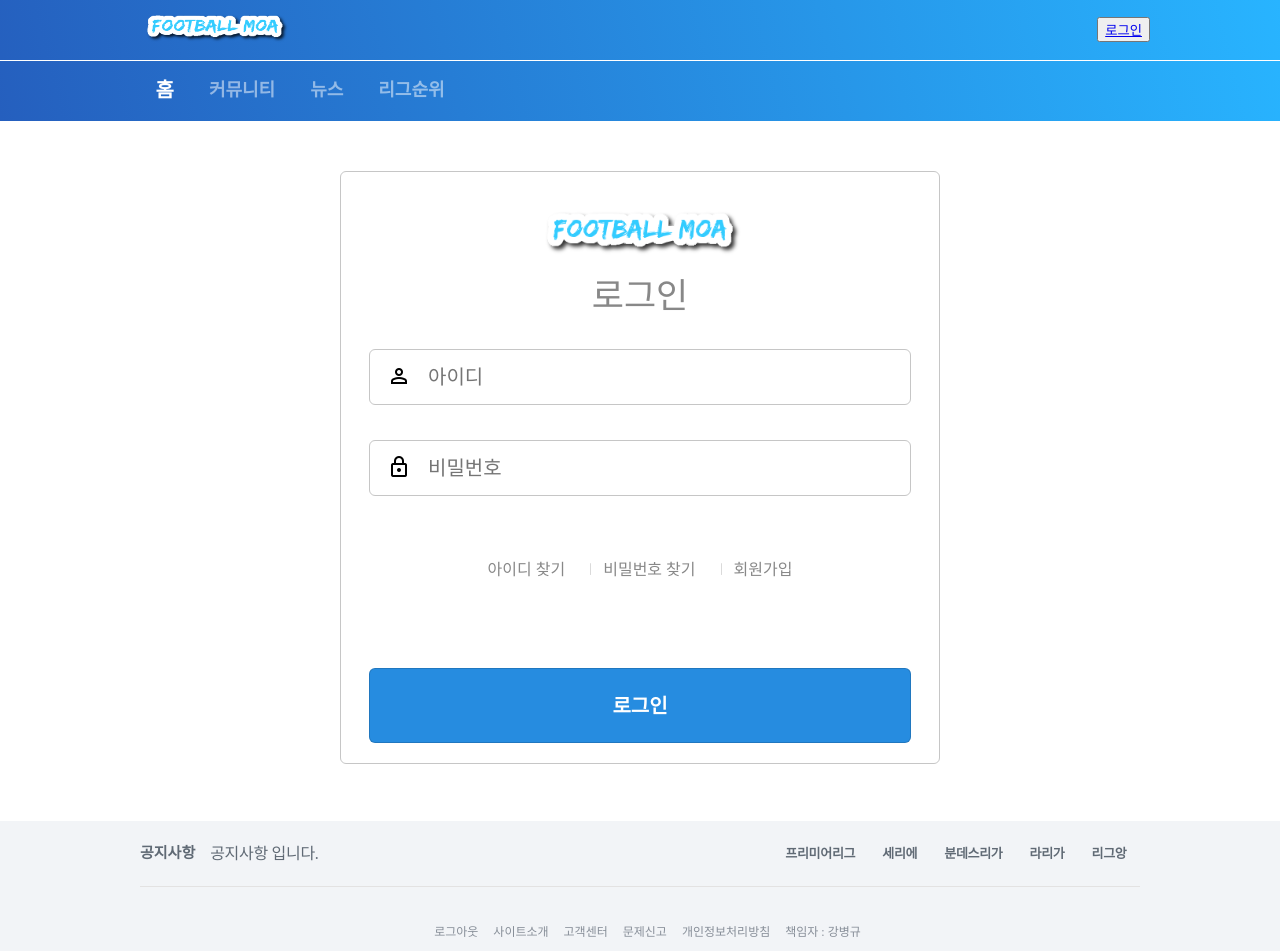
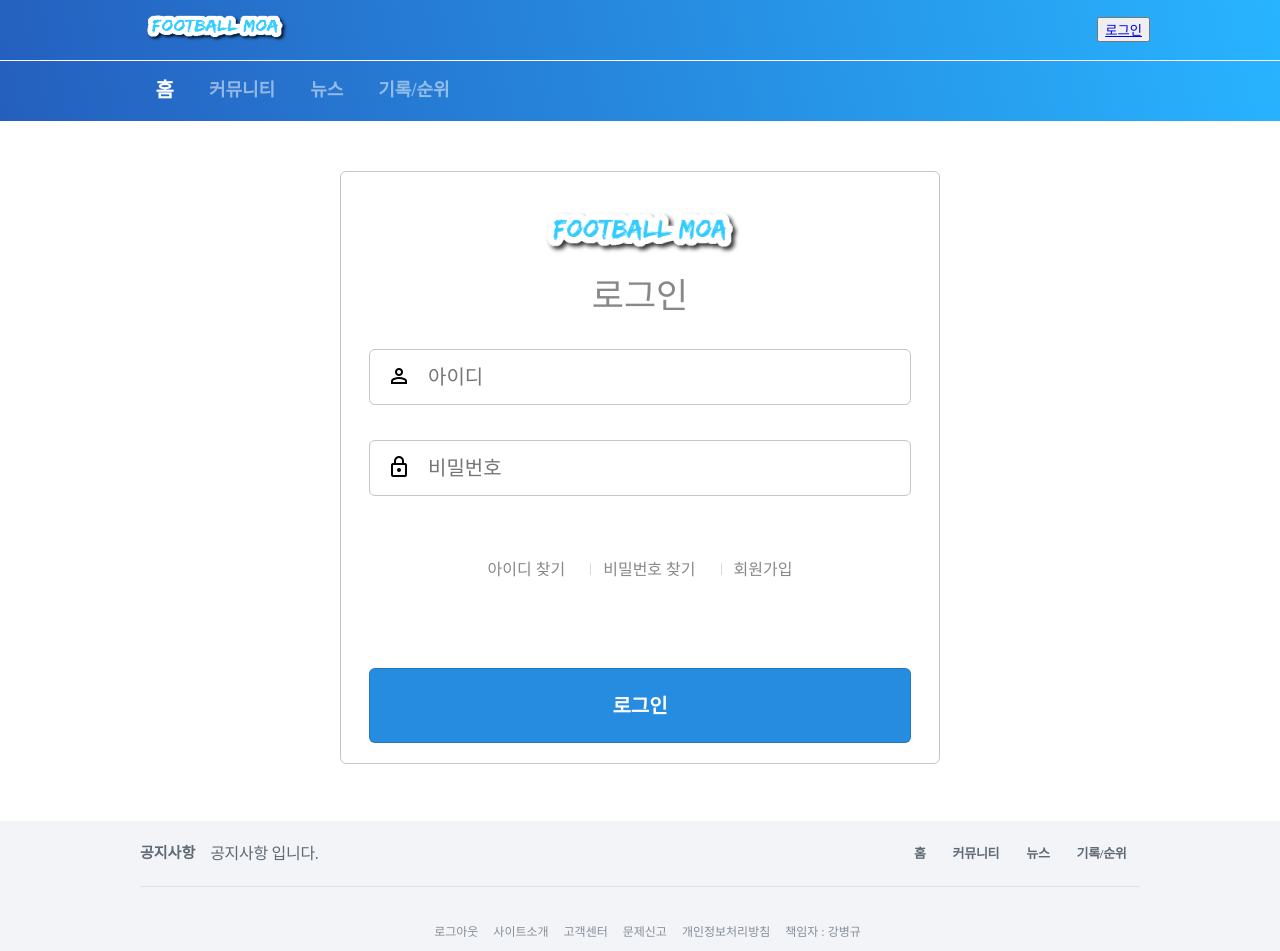
Before and after one commit to ggangb/project3-frontend, a Vue app: page /login in a window 1280 px wide. Shown: the top 951 px of the page. Built offline with nearby package versions, Linux system fonts and the light colour scheme.

Commit message:
header footer 수정 router 설정

```diff
--- a/src/components/layout/PageFooter.vue
+++ b/src/components/layout/PageFooter.vue
@@ -10,29 +10,25 @@
           <ul class="league_list">
             <li class="league_item">
               <a class="link_league">
-                프리미어리그
+                홈
               </a>
               </li>
             <li class="league_item">
               <a class="link_league">
-                세리에
+                커뮤니티
               </a>
             </li>
             <li class="league_item">
               <a class="link_league">
-                분데스리가
+                뉴스
               </a>
             </li>
             <li class="league_item">
               <a class="link_league">
-                라리가
+                기록/순위
               </a>
             </li>
-            <li class="league_item">
-              <a class="link_league">
-                리그앙
-              </a>
-            </li>
+
           </ul>
         </div>
       </div>
--- a/src/components/layout/PageHeader.vue
+++ b/src/components/layout/PageHeader.vue
@@ -26,7 +26,7 @@
           <a class="category_btn">뉴스</a>
         </li>
         <li class="category_item">
-          <a class="category_btn">리그순위</a>
+          <a class="category_btn">기록/순위</a>
         </li>
       </ul>
     </div>
--- a/src/main.js
+++ b/src/main.js
@@ -6,3 +6,4 @@ import axios from 'axios'
 const app = createApp(App)
 app.use(router).mount('#app')
 app.config.globalProperties.$axios = axios;
+app.config.globalProperties.$router = router;
--- a/src/view/PageLogin.vue
+++ b/src/view/PageLogin.vue
@@ -3,7 +3,7 @@
       <div class="content">
         <div class="login_form">
 
-          <form>
+          <form v-on:submit.prevent="loginSubmit">
             <div class="pannel">
               <div class="login_img">
             <img src="@/assets/football.png"/>
@@ -14,13 +14,13 @@
                   <div class="id_line"  :class="{active: idFocus}">
                     <div>
                       <span class="material-symbols-outlined">person</span>
-                      <input  class="form_id" type="text"  v-on:click="idActive()" placeholder="아이디"/>
+                      <input v-model="username"  class="form_id" type="text"  v-on:click="idActive()" placeholder="아이디"/>
                     </div>
                   </div>
                   <div class="pw_line"  :class="{active: pwFocus}">
                     <div>
                       <span class="material-symbols-outlined">lock</span>
-                      <input class="form_pw" type="password"  v-on:click="pwActive()" placeholder="비밀번호" />
+                      <input v-model="password" class="form_pw" type="password"  v-on:click="pwActive()" placeholder="비밀번호" />
                     </div>
                   </div>
                   <ul>
@@ -30,7 +30,7 @@
                   </ul>
                 </div>
                 <div class="login_btn">
-                  <button>
+                  <button type="submit">
                     <span>로그인</span>
                   </button>
                 </div>
@@ -45,11 +45,14 @@
 <script>
 
 
+
 export default {
   data() {
     return {
       idFocus: false,
-      pwFocus: false
+      pwFocus: false,
+      username: '',
+      password: '',
     }
   },
   methods: {
@@ -60,6 +63,28 @@ export default {
     pwActive() {
       this.idFocus = false;
       this.pwFocus = true;
+    },
+    loginSubmit() {
+      console.log(this.username, this.password);
+      const loginUrl = "http://localhost:3000/api/signin";
+      const data = {
+        username : this.username,
+        password : this.password
+      }
+      this.$axios
+        .post(loginUrl, data)
+        .then((res) => {
+          console.log(res)
+          if(res.status === 200) {
+            console.log('로그인 성공')
+            alert('로그인 성공')
+            this.$router.push({path : '/'})
+          }
+
+        })
+        .catch(() => {
+          alert('로그인 실패')
+        })
     }
   }
 }
```
